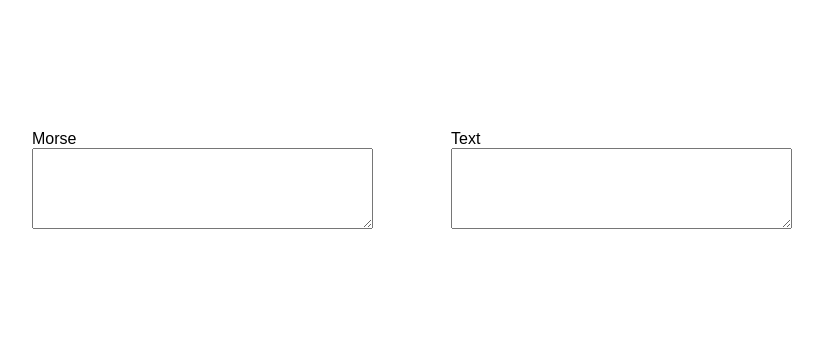
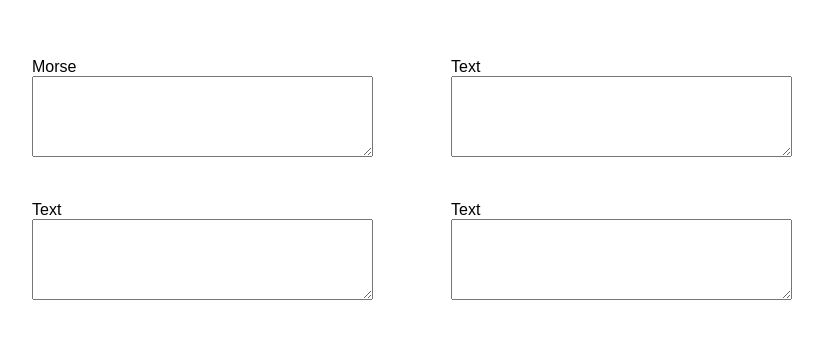
Before and after one commit to yinkar/morse-translator, a Vue app: page / in a window 1280 px wide. Shown: the part 219-558 px from the top of the page, without its empty margins (228-1051 px from the left). Built offline with nearby package versions, Linux system fonts and the light colour scheme.

Commit message:
Improvements, text to morse support

```diff
--- a/package.json
+++ b/package.json
@@ -11,11 +11,12 @@
     "deploy": "gh-pages -d dist"
   },
   "dependencies": {
+    "lodash": "^4.17.21",
     "vue": "^3.2.47"
   },
   "devDependencies": {
     "@vitejs/plugin-vue": "^4.1.0",
-    "vite": "^4.2.0",
-    "gh-pages": "^4.0.0"
+    "gh-pages": "^4.0.0",
+    "vite": "^4.2.0"
   }
 }
--- a/src/App.vue
+++ b/src/App.vue
@@ -1,5 +1,6 @@
 <script setup>
   import { computed, ref } from 'vue';
+  import _ from 'lodash';
 
   const alphabet = {
     '.-': 'A',
@@ -28,31 +29,69 @@
     '-..-': 'X',
     '-.--': 'Y',
     '--..': 'Z',
-  }
+  };
+
+  const reverseAlphabet = _.invert(alphabet);
+
+  const fromMorse = ref('');
+  const toText = computed(() => {
+    return fromMorse.value
+      .replaceAll(/[_─]/g, '-')
+      .replaceAll(/[^\.\-_\s─\/]|[\n]*/gi, '')
+      .split('/')
+      .map(w => {
+        return w.split(' ')
+        .map(c => {
+            if (typeof alphabet[c] === undefined) return '';
+            return alphabet[c];
+        }).join('');
+      }).join(' ');
+  });
 
   const fromText = ref('');
-  const toText = computed(() => {
-    return fromText.value.replaceAll('_', '-').replaceAll('─', '-').replaceAll('\n', '').replaceAll('\r', '').split(' ').map(e => {
-      if (typeof alphabet[e] === undefined || e === ' ') return '';
-      return alphabet[e];
-    }).join('');
+  const toMorse = computed(() => {
+    return fromText.value
+      .toUpperCase()
+      .split('')
+      .map(c => {
+        if (typeof reverseAlphabet[c] === undefined) return '';
+        if (c === ' ') return '/';
+        return reverseAlphabet[c];
+      })
+      .join(' ');
   });
 
   function checkMorse(e) {
-    if (/[\.\-_\s─]+/.test(String.fromCharCode(e.keyCode))) return true;
+    if (/[\.\-_\s─\/]+/.test(String.fromCharCode(e.keyCode))) return true;
     e.preventDefault();
+    return false;
+  }
+
+  function checkAlpha() {
+    return true;
   }
 </script>
 
 <template>
   <div class="container">
     <div class="input from">
-      <label for="from">Morse</label>
-      <textarea name="from" id="from" cols="40" rows="5" v-model="fromText" @keypress="checkMorse"></textarea>
+      <label for="fromMorse">Morse</label>
+      <textarea name="fromMorse" id="fromMorse" cols="40" rows="5" v-model="fromMorse" @keypress="checkMorse"></textarea>
     </div>
     <div class="input to">
-      <label for="from">Text</label>
-      <textarea name="to" id="to" cols="40" rows="5" :value="toText"></textarea>
+      <label for="toText">Text</label>
+      <textarea name="toText" id="toText" cols="40" rows="5" :value="toText"></textarea>
+    </div>
+  </div>
+
+  <div class="container">
+    <div class="input from">
+      <label for="fromText">Text</label>
+      <textarea name="fromText" id="fromText" cols="40" rows="5" v-model="fromText" @keypress="checkAlpha"></textarea>
+    </div>
+    <div class="input to">
+      <label for="toMorse">Text</label>
+      <textarea name="toMorse" id="toMorse" cols="40" rows="5" :value="toMorse"></textarea>
     </div>
   </div>
 </template>
```
Also changed, not shown: 1 other file (tests, documents, lock files or other folders).
